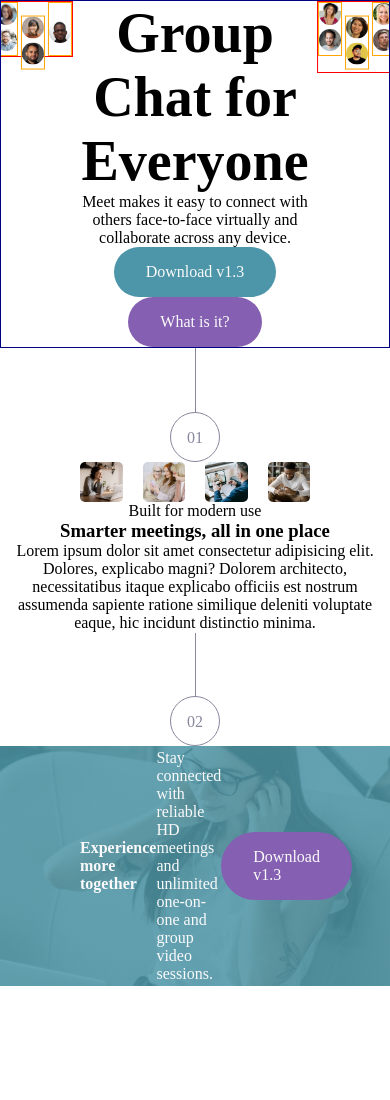
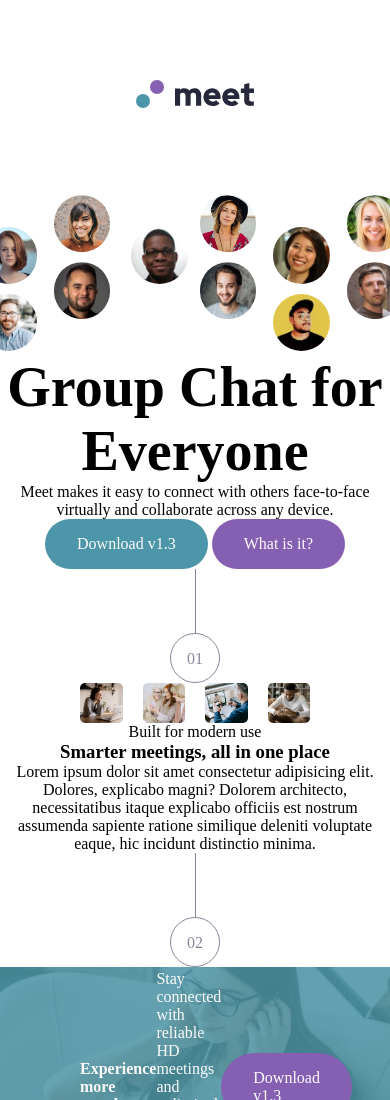
Before and after one commit to nlukic97/zadatak_2, a website: page starter-code/index.html in a window 390 px wide. Shown: the top 1100 px of the page. Before the commit the page ends 986 px from the top, so only its background shows below. Drawn offline with Linux system fonts and the light colour scheme.

Commit message:
finished avatar images

```diff
--- a/starter-code/scss/components/_hero_avatars.scss
+++ b/starter-code/scss/components/_hero_avatars.scss
@@ -1,31 +1,26 @@
 .headline-grid {
     display: grid;
-    grid-template-columns: repeat(3,1fr); //2, 1fr
-    //grid-template-rows: repeat(2,1fr);
-
-    border: 1px solid navy;
+    grid-template-columns: repeat(3,1fr);
+    // border: 1px solid navy;
     overflow: hidden;
-    // padding-top: 5%;
+    padding-top: 6%;
 
     .faces-1, .faces-2 {
         grid-row: 1;
-
         display: grid;
         grid-template-columns: repeat(3,1fr);
-        gap: 4%;
-        border: 1px solid red;
-        height: fit-content; //maybe you don't need this
+        gap: 5%;
+        height: fit-content;
 
         .two-faces-component {
-            //height: fit-content; //maybe you don't need this
-            border:1px solid orange;
+            // border:1px solid orange;
 
             .face {
-                width: 100%;
+                width: 90%;
                 border-radius: 50%;
 
                 &:first-child {
-                    // margin-bottom: 10%;
+                    margin-bottom: 10%;
                 }
             }
         }
@@ -33,24 +28,75 @@
 
     .faces-1{
         grid-column: 1;
-        transform: translateX(-10%);
+        margin-left: -10%;
+        padding-right: 2.5%;
 
-        .two-faces-component:nth-child(2){transform: translateY(25%);}
+        .two-faces-component {
+            &:nth-child(1){
+                transform: translateY(0%);
+            }
+            &:nth-child(2){
+                transform: translateY(-25%);
+            }
+            &:nth-child(3){
+                transform: translateY(0%);
+            }
+        }
     }
 
     .faces-2{
-        grid-column: 3; //2
-        transform: translateX(10%);
+        grid-column: 3;
+        margin-right: -10%;
+        padding-left: 2.5%;
         padding-bottom: 20%;
 
-        .two-faces-component:nth-child(2){transform: translateY(25%);}
+        .two-faces-component {
+            &:nth-child(1){
+                transform: translateY(0%);
+            }
+            &:nth-child(2){
+                transform: translateY(25%);
+            }
+            &:nth-child(3){
+                transform: translateY(0%);
+            }
+        }
     }
 
     .headline {
-        grid-row: 1; //2
+        grid-row: 1;
 
         h1 {
             font-size: 3.5rem;
         }
     }
 }
+
+
+@media screen and (max-width:880px) {
+    .headline-grid {
+        grid-template-columns: repeat(2,1fr);
+        padding-top: 9%;
+
+        .faces-2 {
+            grid-column: 2;
+            padding-bottom:0;
+            .two-faces-component {
+                &:nth-child(1){
+                    transform: translateY(-25%);
+                }
+                &:nth-child(2){
+                    transform: translateY(0%);
+                }
+                &:nth-child(3){
+                    transform: translateY(-25%);
+                }
+            }
+        }
+
+        .headline {
+            grid-row: 2;
+            grid-column: 1/3;
+        }
+    }
+}
--- a/starter-code/scss/pages/_index.scss
+++ b/starter-code/scss/pages/_index.scss
@@ -1,4 +1,3 @@
 .logo-container {
-    padding: 5rem 0 0;
-    display: none;
+    padding: 5rem 0;
 }
```
Also changed, not shown: starter-code/css/style.css, 1 other file.
